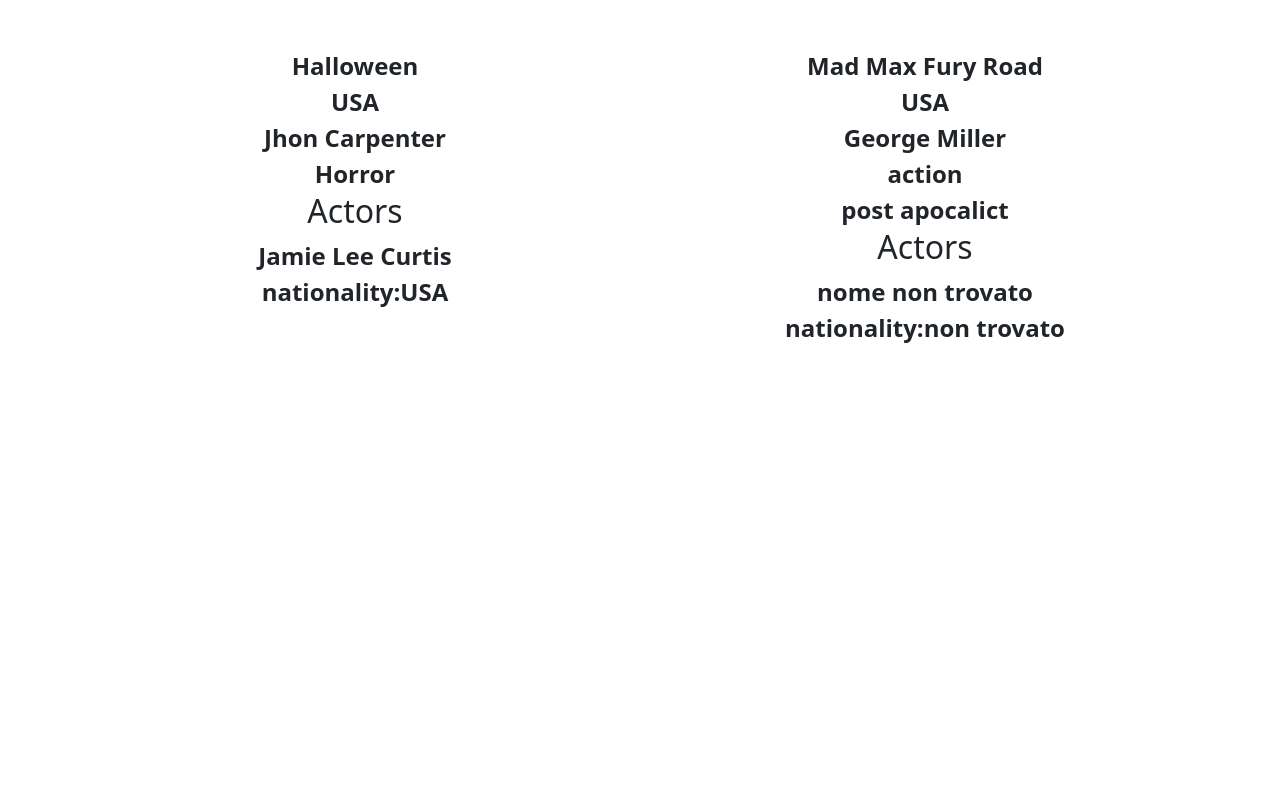
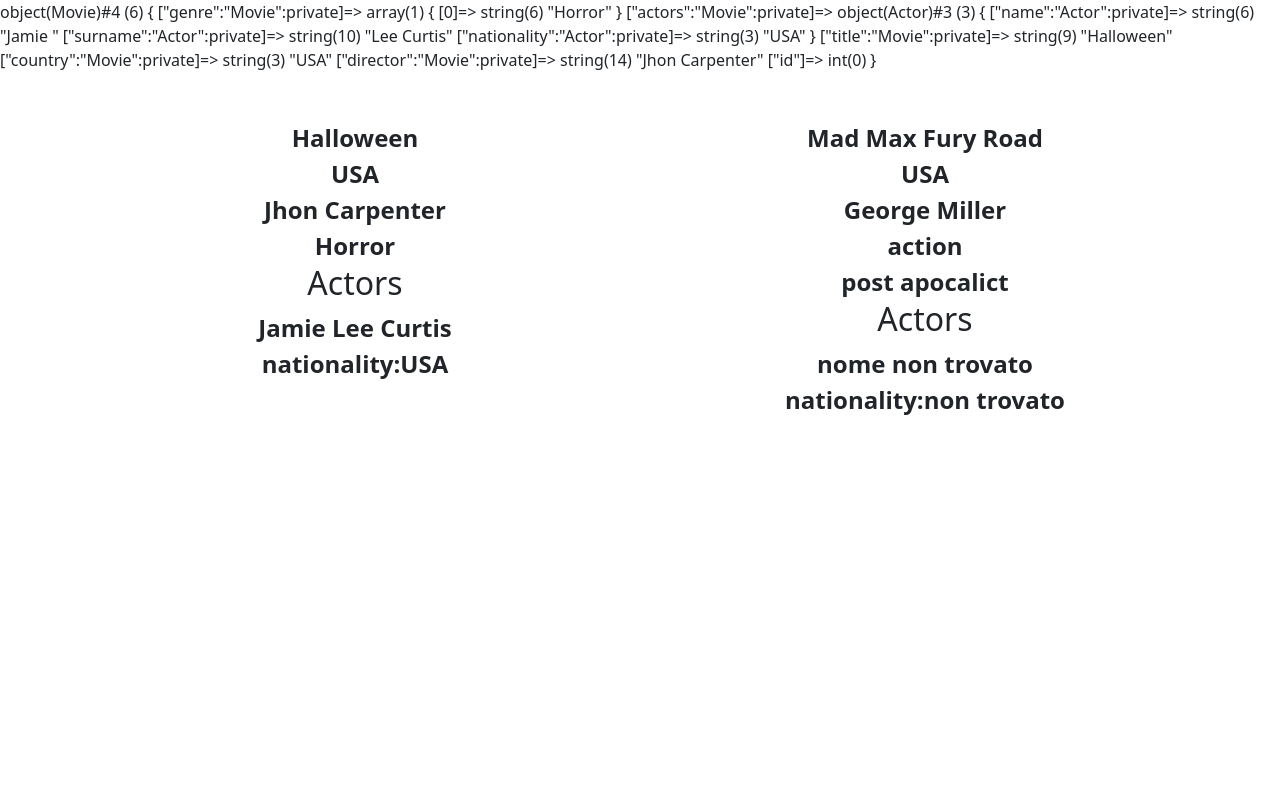
Before and after one commit to FrancescoRispoli17/php-oop-1, a PHP site: page / in a window 1280 px wide. Run offline with PHP 8.4, Linux system fonts and the light colour scheme.

Commit message:
[UPD] static ID in movie class

```diff
--- a/Models/Movie.php
+++ b/Models/Movie.php
@@ -4,9 +4,11 @@ require_once __DIR__ . '/Actor.php';
 class Movie{
     private array $genre=[];
     private ?Actor $actors=null;
+    private static int $id=0;
 
     public function __construct(private string $title, private string $country, private string $director )
     {
+        $this->id=self::$id++;
         $this->title=$title;
         $this->country=$country;
         $this->director=$director;
--- a/index.php
+++ b/index.php
@@ -10,6 +10,7 @@ require_once __DIR__ . '/Models/Movie.php';
     $halloween->setGenre('Horror');
     $mad_max->setGenre('action', 'post apocalict');
     $movies=[$halloween,$mad_max];
+    var_dump($halloween);
  }catch(Exception $error){
     echo $error->getMessage();
  }
```
